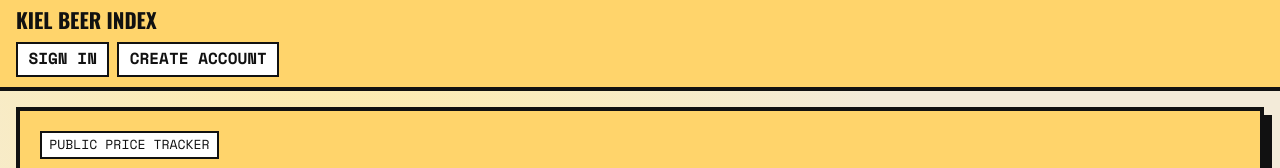
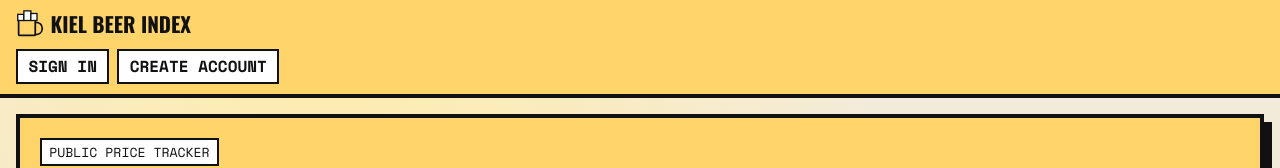
Before and after one commit to H1ghBre4k3r/kiebex, a Next.js app: page / in a window 1280 px wide. Shown: the top 168 px of the page. Built offline with nearby package versions, Linux system fonts and the light colour scheme; no server answers; the database is empty.

Commit message:
feat: add logo icon to site header brand
Add SVG logo icon next to the brand text in the site
header. Update brand styling to use flexbox layout with
centered alignment and spacing between the icon and text.

```diff
--- a/src/components/site-header-client.tsx
+++ b/src/components/site-header-client.tsx
@@ -21,6 +21,59 @@ export function SiteHeaderClient({ authUser }: Props) {
     <header className={styles.header}>
       <div className={styles.bar}>
         <Link href="/" className={styles.brand} onClick={close}>
+          <svg
+            width="28"
+            height="28"
+            viewBox="0 0 32 32"
+            fill="none"
+            xmlns="http://www.w3.org/2000/svg"
+            aria-hidden="true"
+            focusable="false"
+          >
+            <path
+              d="M22 14C27 14 30 17 30 21C30 25 27 28 22 28"
+              stroke="currentColor"
+              strokeWidth="2"
+              strokeLinecap="round"
+            />
+            <rect
+              x="3"
+              y="10"
+              width="19"
+              height="19"
+              rx="1"
+              fill="#FFD46B"
+              stroke="currentColor"
+              strokeWidth="2"
+            />
+            <rect
+              x="2"
+              y="5"
+              width="7"
+              height="7"
+              fill="white"
+              stroke="currentColor"
+              strokeWidth="1.5"
+            />
+            <rect
+              x="9"
+              y="1"
+              width="8"
+              height="11"
+              fill="white"
+              stroke="currentColor"
+              strokeWidth="1.5"
+            />
+            <rect
+              x="17"
+              y="4"
+              width="7"
+              height="8"
+              fill="white"
+              stroke="currentColor"
+              strokeWidth="1.5"
+            />
+          </svg>
           Kiel Beer Index
         </Link>
         <button
--- a/src/components/site-header.module.css
+++ b/src/components/site-header.module.css
@@ -15,6 +15,9 @@
 }
 
 .brand {
+  display: flex;
+  align-items: center;
+  gap: 0.4rem;
   font-family: var(--font-heading), Impact, sans-serif;
   font-size: 1.3rem;
   font-weight: 700;
```
